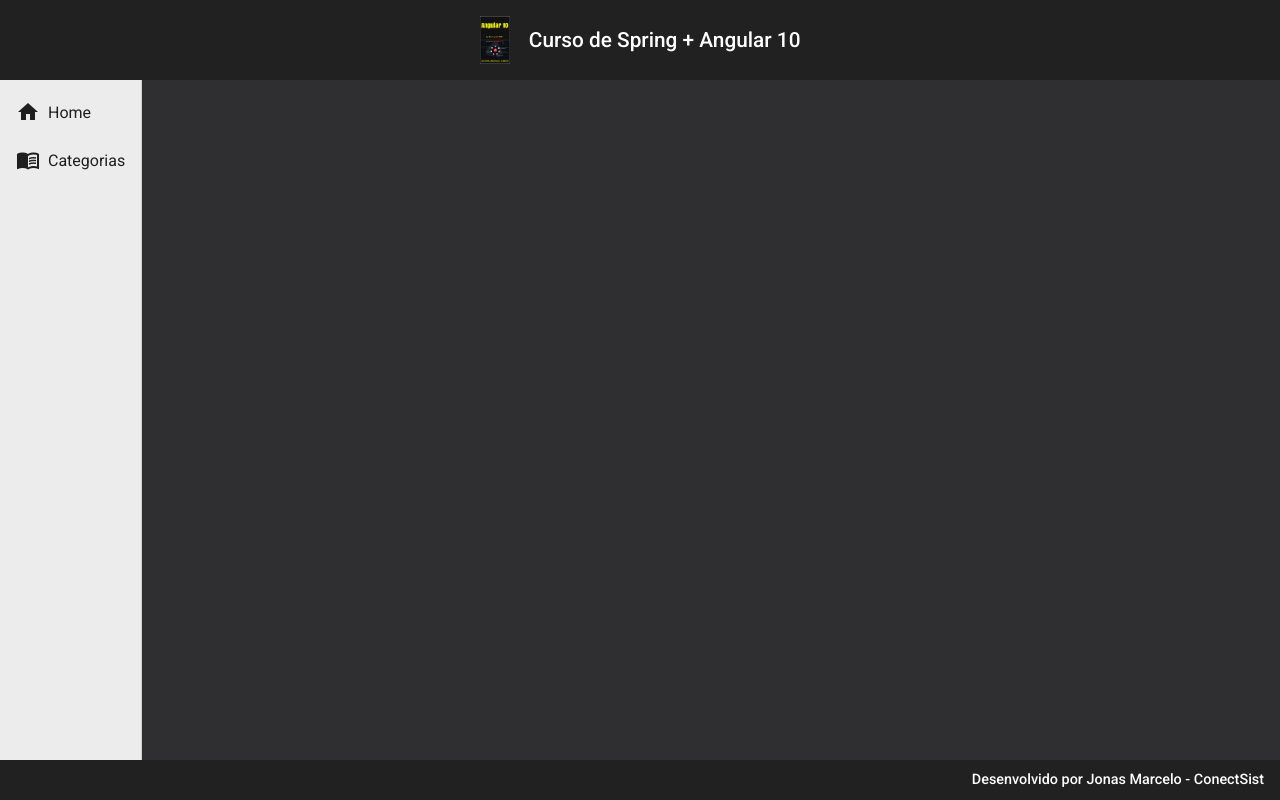
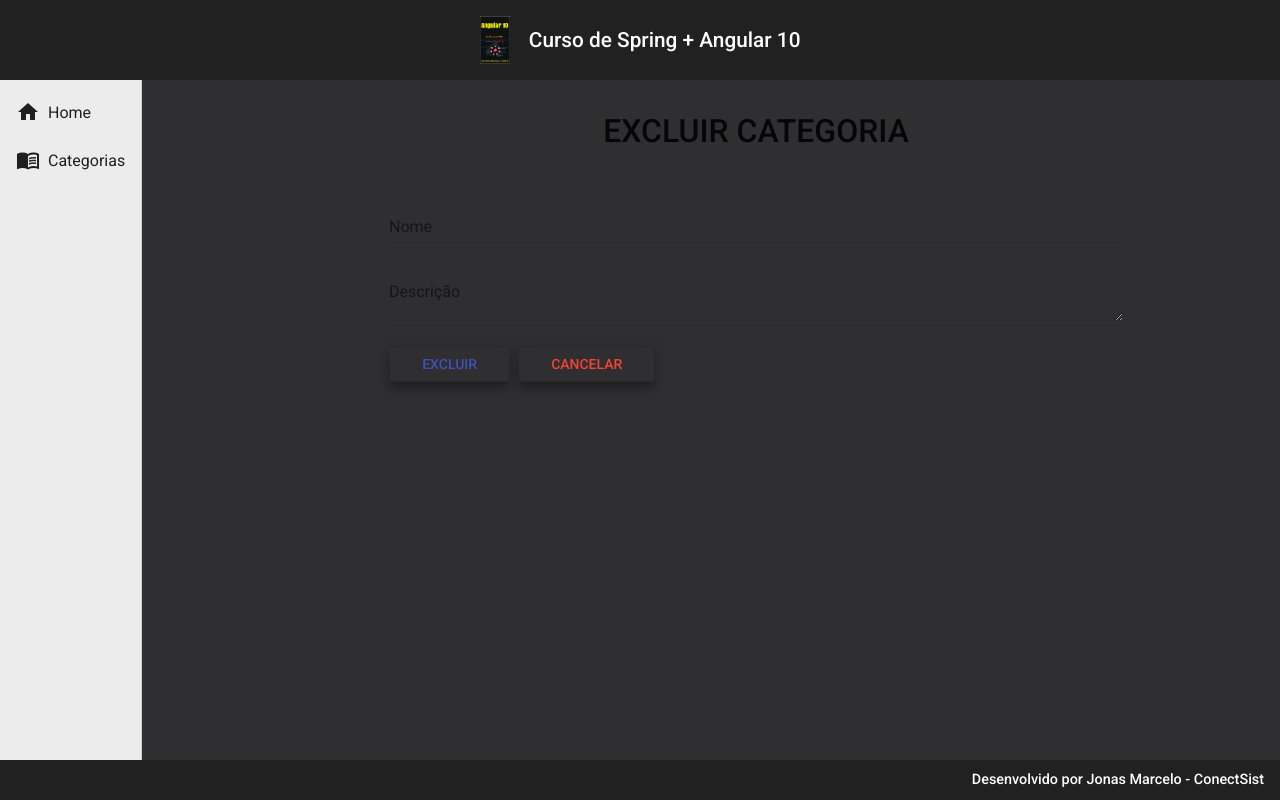
Before and after one commit to jonasmarcelo/cursospringangular-front, an Angular app: page /categorias/delete/1 in a window 1280 px wide. Before the commit this address led to /. Built offline with nearby package versions, Linux system fonts and the light colour scheme; no server answers.

Commit message:
Criando função para deletar categoria

```diff
--- a/src/app/app-routing.module.ts
+++ b/src/app/app-routing.module.ts
@@ -1,11 +1,15 @@
 import { NgModule } from '@angular/core';
 import { RouterModule, Routes } from '@angular/router';
+import { CategoriaCreateComponent } from './components/views/categoria/categoria-create/categoria-create.component';
+import { CategoriaDeleteComponent } from './components/views/categoria/categoria-delete/categoria-delete.component';
 import { CategoriaReadComponent } from './components/views/categoria/categoria-read/categoria-read.component';
 import { HomeComponent } from './components/views/home/home.component';
 
 const routes: Routes = [
   {path: '', component: HomeComponent},
-  {path: 'categorias', component: CategoriaReadComponent}
+  {path: 'categorias', component: CategoriaReadComponent},
+  {path: 'categorias/delete/:id', component: CategoriaDeleteComponent},
+  {path: 'categorias/create', component: CategoriaCreateComponent}
 ];
 
 @NgModule({
--- /dev/null
+++ b/src/app/components/views/categoria/categoria-create/categoria-create.component.html
@@ -0,0 +1 @@
+<p>categoria-create works!</p>
--- /dev/null
+++ b/src/app/components/views/categoria/categoria-create/categoria-create.component.ts
@@ -0,0 +1,15 @@
+import { Component, OnInit } from '@angular/core';
+
+@Component({
+  selector: 'app-categoria-create',
+  templateUrl: './categoria-create.component.html',
+  styleUrls: ['./categoria-create.component.css']
+})
+export class CategoriaCreateComponent implements OnInit {
+
+  constructor() { }
+
+  ngOnInit(): void {
+  }
+
+}
--- /dev/null
+++ b/src/app/components/views/categoria/categoria-delete/categoria-delete.component.css
@@ -0,0 +1,26 @@
+form{
+    text-align: center;
+    width: 70%;
+    margin: 2rem auto 0 auto;
+}
+
+h1{
+    font-size: 2rem;
+    font-weight: 500;
+    margin-bottom: 3rem;
+}
+
+.form{
+    width: 100%;
+}
+
+.buttons{
+    width: 100%;
+    text-align: start;
+}
+
+button{
+    margin-right: .5rem;
+    padding-right: 2rem;
+    padding-left: 2rem;
+}
--- /dev/null
+++ b/src/app/components/views/categoria/categoria-delete/categoria-delete.component.html
@@ -0,0 +1,19 @@
+<form>
+    <h1>EXCLUIR CATEGORIA</h1>
+
+    <mat-form-field class="form">
+        <mat-label>Nome</mat-label>
+        <input matInput [(ngModel)]="categoria.nome" type="text" name="nome" disabled>
+    </mat-form-field>
+
+    <mat-form-field class="form">
+        <mat-label>Descrição</mat-label>
+        <textarea matInput [(ngModel)]="categoria.descricao" type="text" name="descricao" disabled></textarea>
+    </mat-form-field>
+
+    <div class="buttons">
+        <button class="mat-elevation-z8" mat-stroked-button color="primary">EXCLUIR</button>
+        <button class="mat-elevation-z8" mat-stroked-button color="warn">CANCELAR</button>
+    </div>
+
+</form>
--- /dev/null
+++ b/src/app/components/views/categoria/categoria-delete/categoria-delete.component.ts
@@ -0,0 +1,33 @@
+import { Component, OnInit } from '@angular/core';
+import { ActivatedRoute } from '@angular/router';
+import { Categoria } from '../categoria.model';
+import { CategoriaService } from '../categoria.service';
+
+@Component({
+  selector: 'app-categoria-delete',
+  templateUrl: './categoria-delete.component.html',
+  styleUrls: ['./categoria-delete.component.css']
+})
+export class CategoriaDeleteComponent implements OnInit {
+
+  categoria: Categoria = {
+    id: '',
+    nome: '',
+    descricao: ''
+  }
+
+  constructor(private service: CategoriaService, private route: ActivatedRoute) { }
+
+  ngOnInit(): void {
+    this.categoria.id = this.route.snapshot.paramMap.get('id')!
+    this.findById();
+  }
+
+  findById(): void {
+    this.service.findById(this.categoria.id!).subscribe((resposta) =>{
+      this.categoria = resposta;
+      console.log(resposta)
+    })
+  }
+
+}
--- a/src/app/components/views/categoria/categoria-read/categoria-read.component.css
+++ b/src/app/components/views/categoria/categoria-read/categoria-read.component.css
@@ -14,8 +14,16 @@
     font-weight: 500;
 }
 
+button{
+    margin-bottom: 1.5rem;
+}
+
 .table{
     width: 100%;
     background-color: #ececec;
     margin-top: -1rem;
 }
+
+.livros{
+    margin-left: .6rem;
+}
--- a/src/app/components/views/categoria/categoria-read/categoria-read.component.html
+++ b/src/app/components/views/categoria/categoria-read/categoria-read.component.html
@@ -2,6 +2,8 @@
     <div class="title">
         <h1>Categoria</h1>
     </div>
+
+    <button class="mat-elevation-z8" mat-stroked-button color="primary">NOVA CATEGORIA</button>
 
     <div class="mat-elevation-z8 content-table">
         <table class="table" mat-table [dataSource]="categorias">
@@ -27,10 +29,27 @@
               <td mat-cell *matCellDef="let row"> {{row.descricao}} </td>
             </ng-container>
 
+            <!-- Livros -->
+            <ng-container matColumnDef="livros">
+              <th mat-header-cell *matHeaderCellDef> LIVROS </th>
+              <td mat-cell *matCellDef="let row">
+                <a class="livros" href="#">
+                  <i class="material-icons">book</i>
+                </a>
+              </td>
+            </ng-container>
+
             <!-- Ações -->
             <ng-container matColumnDef="acoes">
-              <th mat-header-cell *matHeaderCellDef> ACOES </th>
-              <td mat-cell *matCellDef="let row"> </td>
+              <th class="mat-header" mat-header-cell *matHeaderCellDef> ACOES </th>
+              <td mat-cell *matCellDef="let row">
+                <a class="edit" href="#">
+                  <i class="material-icons">edit</i>
+                </a>
+                <a class="delete" routerLink="delete/{{ row.id }}">
+                  <i class="material-icons">delete</i>
+                </a>
+              </td>
             </ng-container>
 
             <tr mat-header-row *matHeaderRowDef="displayedColumns"></tr>
--- a/src/app/components/views/categoria/categoria-read/categoria-read.component.ts
+++ b/src/app/components/views/categoria/categoria-read/categoria-read.component.ts
@@ -11,7 +11,7 @@ export class CategoriaReadComponent implements OnInit {
 
   categorias: Categoria[] = []
 
-  displayedColumns: string[] = ['id', 'nome', 'descricao', 'acoes'];
+  displayedColumns: string[] = ['id', 'nome', 'descricao', 'livros','acoes'];
 
   constructor(private service: CategoriaService) { }
 
--- a/src/app/components/views/categoria/categoria.service.ts
+++ b/src/app/components/views/categoria/categoria.service.ts
@@ -18,4 +18,10 @@ export class CategoriaService {
 
     return this.http.get<Categoria[]>(url);
   }
+
+  findById(id: String): Observable<Categoria>{
+    const url = `${this.baseUrl}/categorias/${id}`
+    return this.http.get<Categoria>(url)
+  }
+
 }
```
Also changed, not shown: src/app/app.module.ts (+13 -1 lines), src/app/components/views/categoria/categoria-create/categoria-create.component.css (added).
